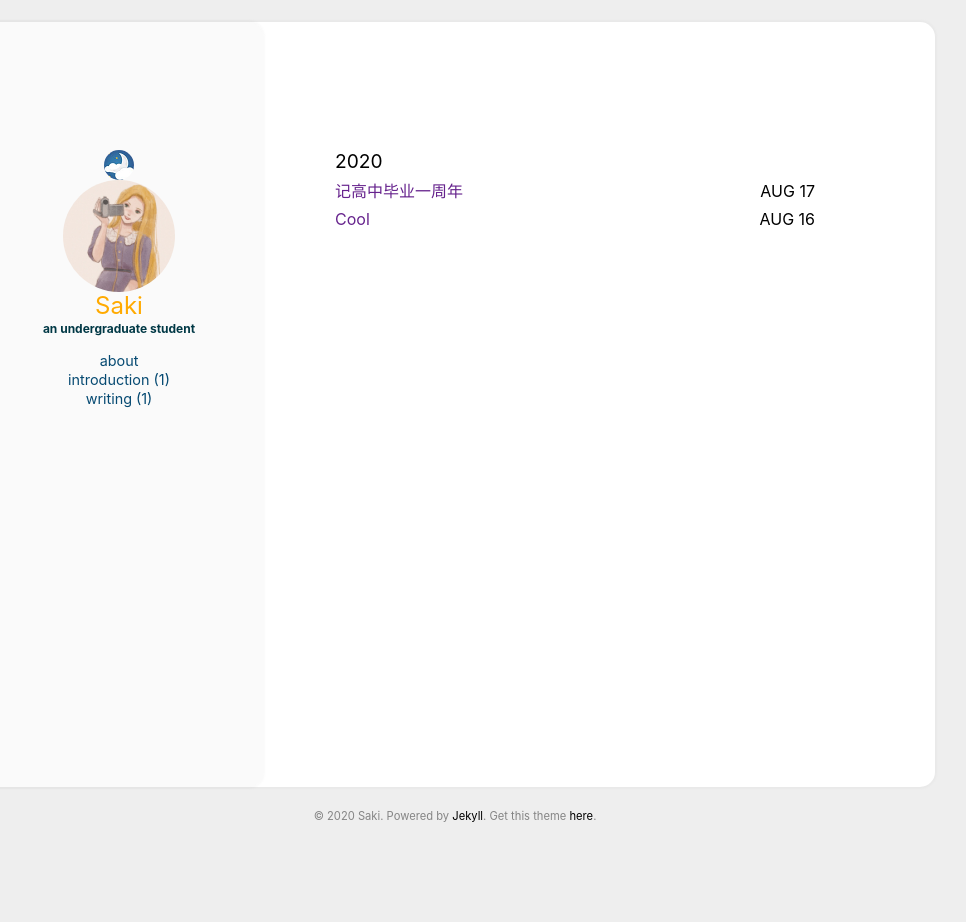
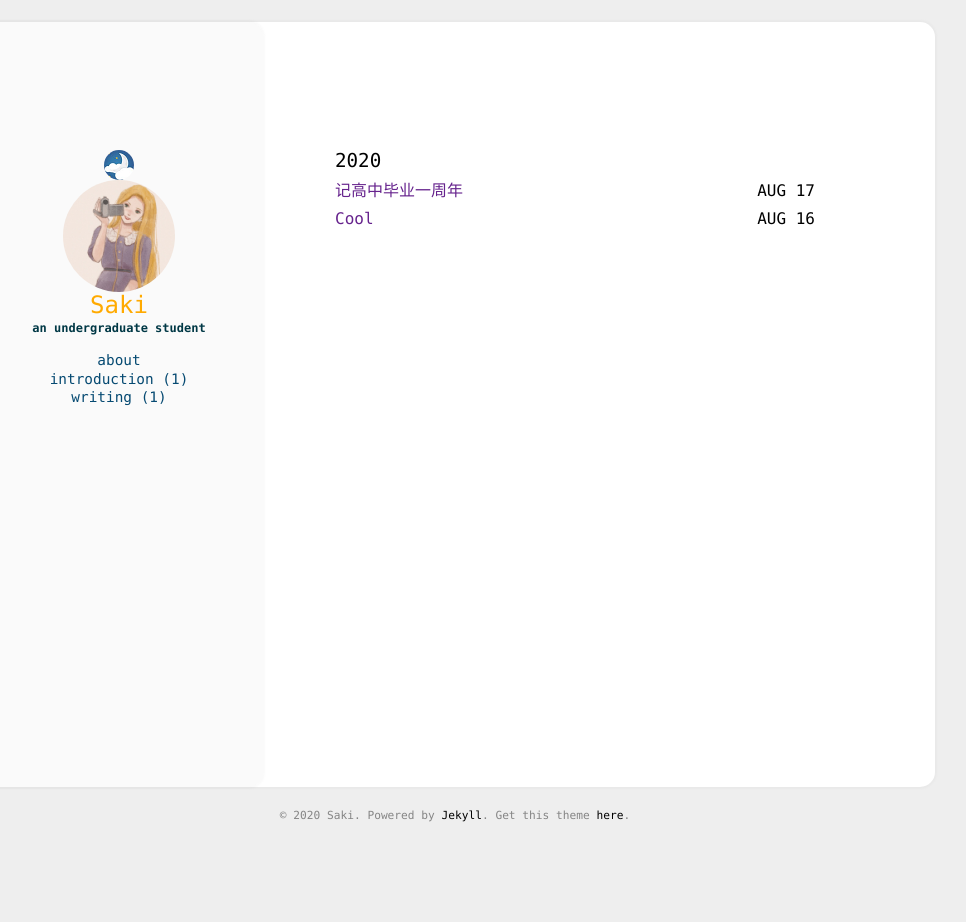
Before and after one commit to infinity1009/Saki.github.io, a Jekyll site: the page built from index.html, in a window 1280 px wide. Shown: the whole page, without its empty margins (185-1151 px from the left). Built offline with Jekyll 4.4.1, drawn with Linux system fonts in a browser that asks for light colours.

Commit message:
Update main.scss

```diff
--- a/assets/css/main.scss
+++ b/assets/css/main.scss
@@ -111,7 +111,7 @@
     height: 100%;
     font-weight: normal;
     font-style: normal;
-    font-family: -apple-system, "Monaco", "STKaiti", "Helvetica Neue", BlinkMacSystemFont, 'Titillium Web', "Segoe UI", Roboto, sans-serif, "Apple Color Emoji", "Segoe UI Emoji", "Segoe UI Symbol";
+    font-family: "Monaco", "STKaiti", "Helvetica Neue", -apple-system, BlinkMacSystemFont, 'Titillium Web', "Segoe UI", Roboto, sans-serif, "Apple Color Emoji", "Segoe UI Emoji", "Segoe UI Symbol";
     margin: 0;
     padding: 0;
     background-color: var(--bg_color);
```
